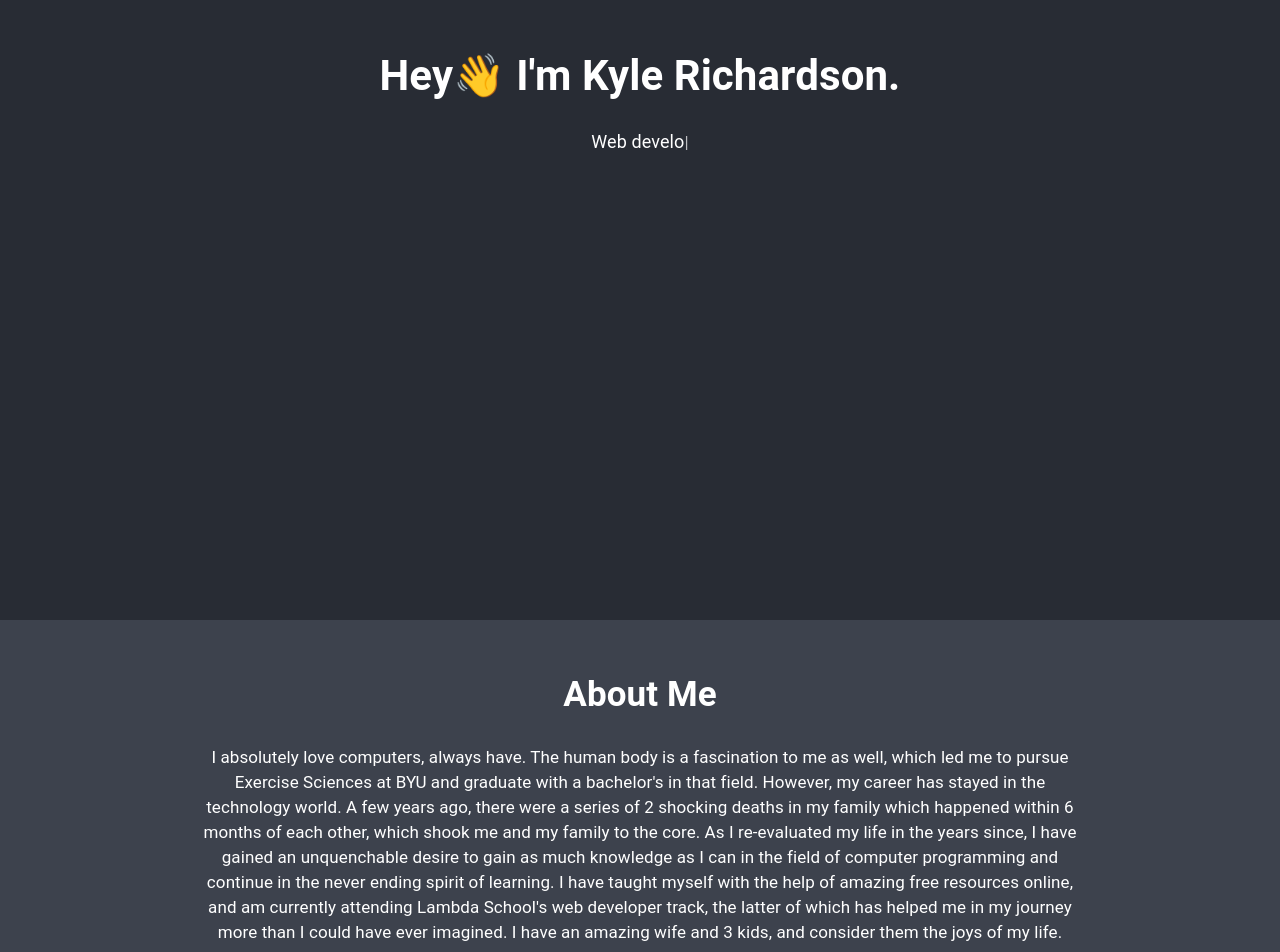
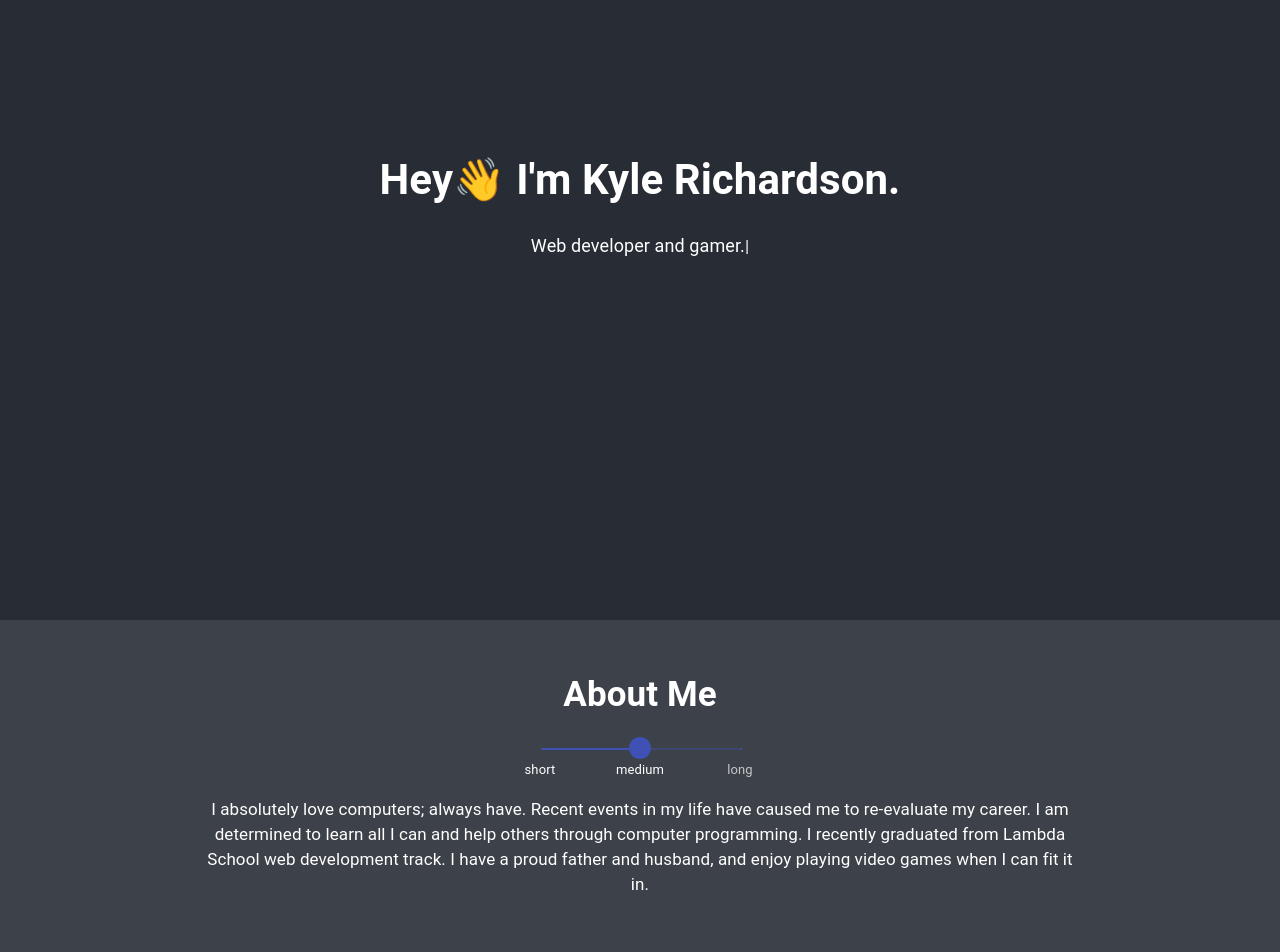
Before and after one commit to kyle-richardson/portfolio, a React (Create React App) app: page / in a window 1280 px wide. Shown: the part 180-1132 px from the top of the page. Built offline with nearby package versions, Linux system fonts and the light colour scheme.

Commit message:
slider, scroll disappear, and other styles

```diff
--- a/src/App.css
+++ b/src/App.css
@@ -7,6 +7,7 @@ html {
 	font-size: 62.5%;
 	height: 100%;
 	width: 100%;
+	scroll-behavior: smooth;
 }
 
 body {
@@ -230,3 +231,8 @@ span {
 		max-width: 80vw;
 	} */
 }
+
+.hide-scroll {
+	transform: translate3d(0, -100%, 0);
+	opacity: 0;
+}
--- a/src/components/projects/Proj.js
+++ b/src/components/projects/Proj.js
@@ -21,17 +21,17 @@ const useStyles = makeStyles((theme) => ({
     color: "#fff",
   },
   root: {
-    // paddingBottom: "10px",
-    // paddingTop: "10px",
     display: "flex",
     flexDirection: "column",
-    // border: "1px solid black",
     borderRadius: "8px",
     width: "400px",
     margin: "30px",
     justifyContent: "space-between",
     boxShadow: dark => dark ? "0px 0px 15px slategray" : "0px 0px 15px lightgray",
     transition: 'all .3s ease-in-out',
+    '& > *': {
+      flex: "1"
+    },
     '&:hover': {
       boxShadow: dark => dark ? "0px 5px 23px slategray" : "0px 5px 23px lightgray",
       transform: 'translate3d(0px, -1px, 0px)'
@@ -72,18 +72,12 @@ const useStyles = makeStyles((theme) => ({
 }));
 
 const Proj = (props) => {
-  const [
-    marginChange,
-    // setMarginChange
-  ] = useState(0);
   const classes = useStyles();
   const [open, setOpen] = useState(false);
   const handleToggle = () => {
     setOpen(!open);
   };
-  useEffect(() => {
-    // setMarginChange(document.querySelector(".overlay-text").clientHeight);
-  }, []);
+
   return (
     <div className={`single-project-container ${useStyles(props.darkMode).root}`}>
       <div className={classes.title}>
@@ -147,7 +141,6 @@ const Proj = (props) => {
       {props.notes && <p>Notes: {props.notes}</p>}
       <div
         style={{
-          marginTop: -marginChange,
           padding: "10px 0",
         }}
       >
--- a/src/components/top/AboutMe.js
+++ b/src/components/top/AboutMe.js
@@ -1,37 +1,129 @@
-import React from "react";
-import { makeStyles} from "@material-ui/core/styles";
-import { useTheme } from '@material-ui/core/styles';
+import React, {useState} from "react";
+import { useTheme, ThemeProvider, makeStyles, createMuiTheme } from '@material-ui/core/styles';
 import useMediaQuery from '@material-ui/core/useMediaQuery';
+import Slider from '@material-ui/core/Slider';
+
+const text = {
+  long: `I absolutely love computers; always have. The human body is a
+  fascination to me as well, which led me to pursue Exercise Sciences at
+  BYU and graduate with a bachelor's in that field. However, my career has
+  stayed in the technology world. A few years ago, there were a series of
+  2 shocking deaths in my family which happened within 6 months of each
+  other, which shook me and my family to the core. As I re-evaluated my
+  life in the years since, I have gained an unquenchable desire to gain as
+  much knowledge as I can in the field of computer programming and
+  have a meaningful impact in others' lives. I have taught myself
+  with the help of amazing free resources online, and recently graduated from
+  Lambda School's web developer track. I have an amazing wife, 3
+  kids, and a dog who are the joys of my life. I also enjoy playing video games
+  when time allows.`,
+  medium: `I absolutely love computers; always have.  Recent events in my life have
+  caused me to re-evaluate my career. I am determined to learn all I can and help others
+  through computer programming. I recently graduated from Lambda School web development track.
+  I have a proud father and husband, and enjoy playing video games when I can fit it in.`,
+  short: `I absolutely love computers; always have. I want to help others through what
+  I build.`
+}
+
+
 
 const useStyles = makeStyles({
   root: {
-    backgroundColor: (dark) => (dark ? "#3d424d" : "rgb(230,230,230)"),
-    padding: "50px 0"
+    backgroundColor: (dark) => (dark ? "#3d4149" : "rgb(230,230,230)"),
+    padding: "50px 0",
+    width: '100%',
+    transition: "height .5s"
+    // margin: "0 auto"
+  },
+  sliderWrapper: {
+    width: "200px",
+    margin: "0 auto",
+
+  },
+  slider: {
+      markLabel: {
+        color: "white"
+      }
+    }
+});
+const marks = [
+  {
+    value: 10,
+    label: "short"
+  },
+  {
+    value: 20,
+    label: "medium"
+  },
+  {
+    value: 30,
+    label: "long"
   }
-});
+
+]
+
+
 
 const AboutMe = (props) => {
+  const [value, setValue] = useState(20)
+  const [length, setLength] = useState('medium')
   const theme = useTheme();
   const matches = useMediaQuery(theme.breakpoints.down('sm'));
-  return (
+  const sliderTheme = createMuiTheme({
+    palette: {
+      type: props.darkMode ? 'dark' : 'light',
+    },
+    overrides: {
+      MuiSlider: {
+        markLabel: {
+          fontSize: "1.3rem"
+        },
+        thumb: {
+          height: 22,
+          width: 22,
+          marginTop: -11,
+          marginLeft: -11,
+        }
+      }
+    }
+  });
+
+  const handleChange = (e, newValue) => {
+    e.preventDefault()
+    if (newValue===10) {
+      setLength('short')
+      setValue(10)
+    }
+    if (newValue===20) {
+      setLength('medium')
+      setValue(20)
+    }
+    if (newValue===30) {
+      setLength('long')
+      setValue(30)
+    }
+  }
+return (
+  <ThemeProvider theme={sliderTheme}>
     <div id="about-me" className={useStyles(props.darkMode).root}>
       <h2 style={{padding: "0 0 15px 0"}}>About Me</h2>
-      <p style={{width: matches ? "95%" : "70%", margin: "0 auto"}}>
-        I absolutely love computers, always have. The human body is a
-        fascination to me as well, which led me to pursue Exercise Sciences at
-        BYU and graduate with a bachelor's in that field. However, my career has
-        stayed in the technology world. A few years ago, there were a series of
-        2 shocking deaths in my family which happened within 6 months of each
-        other, which shook me and my family to the core. As I re-evaluated my
-        life in the years since, I have gained an unquenchable desire to gain as
-        much knowledge as I can in the field of computer programming and
-        continue in the never ending spirit of learning. I have taught myself
-        with the help of amazing free resources online, and am currently
-        attending Lambda School's web developer track, the latter of which has
-        helped me in my journey more than I could have ever imagined. I have an
-        amazing wife and 3 kids, and consider them the joys of my life.
+      <div className={useStyles().sliderWrapper}>
+      <Slider
+        value={value}
+        defaultValue={20}
+        step={10}
+        marks={marks}
+        min={10}
+        max={30}
+        onChange={handleChange}
+      />
+      </div>
+      <p style={{width: matches ? "95%" : "70%", textAlign: "center", margin: "0 auto"}}>
+        {text[length]}
       </p>
     </div>
+  </ThemeProvider>
+
   );
 };
 
--- a/src/components/top/Intro.js
+++ b/src/components/top/Intro.js
@@ -5,40 +5,46 @@ import Typist from "react-typist"
 const Intro = () => {
 
     const [showScroll, setShowScroll] = useState(true)
-    // const handleScroll = () => {
-    //     const currentScrollPos = window.pageYOffset;
-    //     console.log(currentScrollPos)
-    //     if (currentScrollPos > 0) setShowScroll(false)
-    //     else setShowScroll(true)
-    // }
-    // useEffect(()=> {
-    //     window.addEventListener("wheel", handleScroll);
-    //     return window.removeEventListener("wheel", handleScroll)
-    // }, [])
+    window.onscroll = () => {
+        var currentScrollPos = window.pageYOffset;
+        if(currentScrollPos < 10) {
+            setShowScroll (true)
+        } else {
+            setShowScroll(false)
+        }
+    }
+
+    useEffect(()=> {
+        if (document.getElementById("scroll-down")) {
+            showScroll
+            ? document.getElementById("scroll-down").classList.remove("hide-scroll")
+            : document.getElementById("scroll-down").classList.add("hide-scroll")
+        }
+    }, [showScroll])
     return (
         <div className="intro-container">
             <h1 style={{
-                marginTop: "40%"
+                marginTop: "40vh"
             }}>Hey👋 I'm Kyle Richardson.</h1>
             <br/>
-            <Typist avgTypingDelay={90} startDelay={1000}>
-                <span style={{fontSize: "1.8rem"}}>Computer gamer</span>
+            <Typist avgTypingDelay={70} startDelay={1000}>
+                <span style={{fontSize: "1.8rem", marginTop: '10vh'}}>Computer gamer</span>
                 <Typist.Backspace count={14} delay={600}/>
-                <span style={{fontSize: "1.8rem"}}>Web developer...</span>
+                <span style={{fontSize: "1.8rem", marginTop: '10vh'}}>Web developer...</span>
                 <Typist.Backspace count={3} delay={700}/>
-                <span style={{fontSize: "1.8rem"}}>{" and gamer."}</span>
+                <span style={{fontSize: "1.8rem", marginTop: '10vh'}}>{" and gamer."}</span>
                 <Typist.Delay ms={700} />
                 <br/>
                 <br/>
                 <br/>
                 <br/>
-                <span style={{fontSize: "1.8rem"}}>Welcome!</span>
+                <span style={{fontSize: "1.8rem", marginTop: '10vh'}}>Welcome!</span>
                 <Typist.Delay ms={1000} />
                 <br/>
                 <br/>
                 <br/>
                 <br/>
-                <span style={{fontSize: "1.8rem"}}>
+                <span style={{fontSize: "1.8rem", marginTop: '10vh'}}>
                     <a className="typed-links" href="#about-me">About Me</a>
                     {"  "}
                     <a className="typed-links" href="https://docs.google.com/document/d/e/2PACX-1vTRqxugKuzEeFEsaOtUGa4BrzfCsGuhEWNGOPoqQHdGWDVC2GhLmf2BYMMMyQnkkR1gTv12fz1-McEa/pub" target="_blank">Resume</a>
@@ -46,11 +52,12 @@ const Intro = () => {
                     <a className="typed-links" href="#projects">Projects</a>
                 </span>
                 <Typist.Delay ms={600} />
-                <div style={{position: "absolute", bottom: "2px", right: "50%"}}>
+                <div id = "scroll-down" style={{position: "absolute", bottom: "2px", right: "50%", transition: 'all .5s'}}>
                     <span style={
                         {position: "relative", right: "-50%"}
-                    // window.pageYOffset < 10 ? {opacity: 1} : {opacity: 0}
-                    }>scroll down</span>
+                    }>
+                        scroll down
+                        </span>
                 </div>
             </Typist>
 
```
